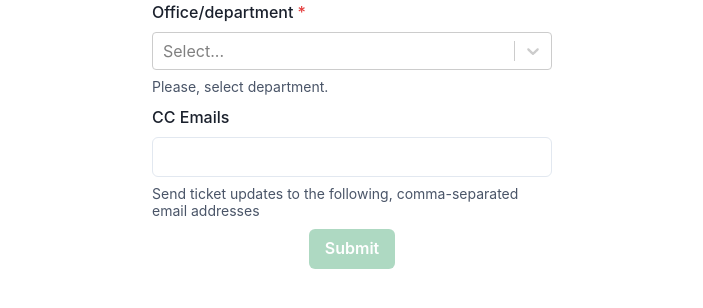
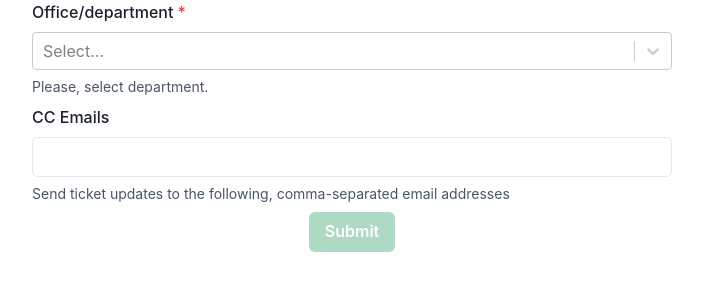
Before and after one commit to staevs/react-boilerplate, a React (Vite) app: page / in a window 1280 px wide. Shown: the top 308 px of the page, without its empty margins (288-991 px from the left). Built offline with nearby package versions, Linux system fonts and the light colour scheme.

Commit message:
style: restrict form width

```diff
--- a/src/features/IssueForm/IssueForm.tsx
+++ b/src/features/IssueForm/IssueForm.tsx
@@ -44,7 +44,8 @@ export const IssueForm = () => {
     <VStack
       as="form"
       margin="auto"
-      width="50vh"
+      width="50vw"
+      minW="300px"
       gap="10px"
       onSubmit={(event) => {
         event.preventDefault();
```
